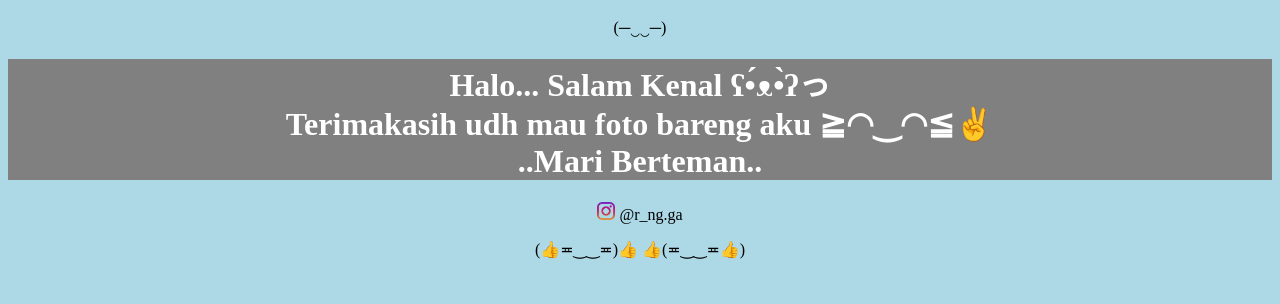
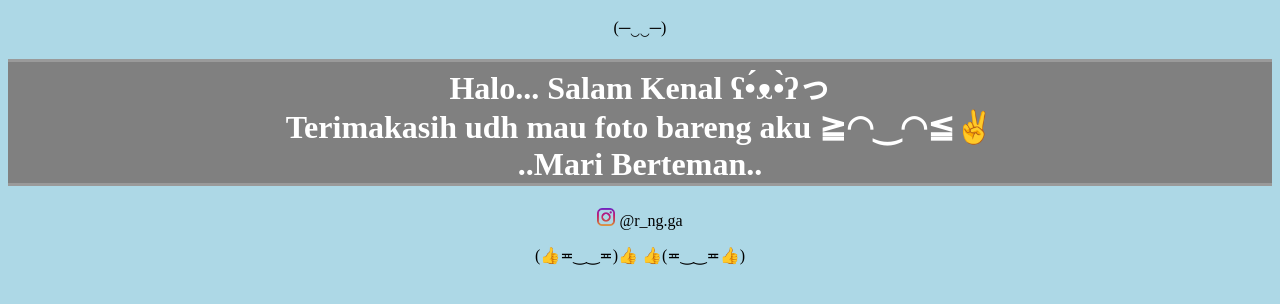
Before and after one commit to okon0miyaki/GreetCard, a plain HTML site: page index.html in a window 1280 px wide. Drawn offline with Linux system fonts and the light colour scheme.

Commit message:
Update style.css

```diff
--- a/style.css
+++ b/style.css
@@ -3,7 +3,9 @@ body {
 }
 
 h1 {
+ border-top-style: inset;
  background-color: gray;
  font: Arial;
  color: white;
+ border-bottom-style: outset;
 }
```
